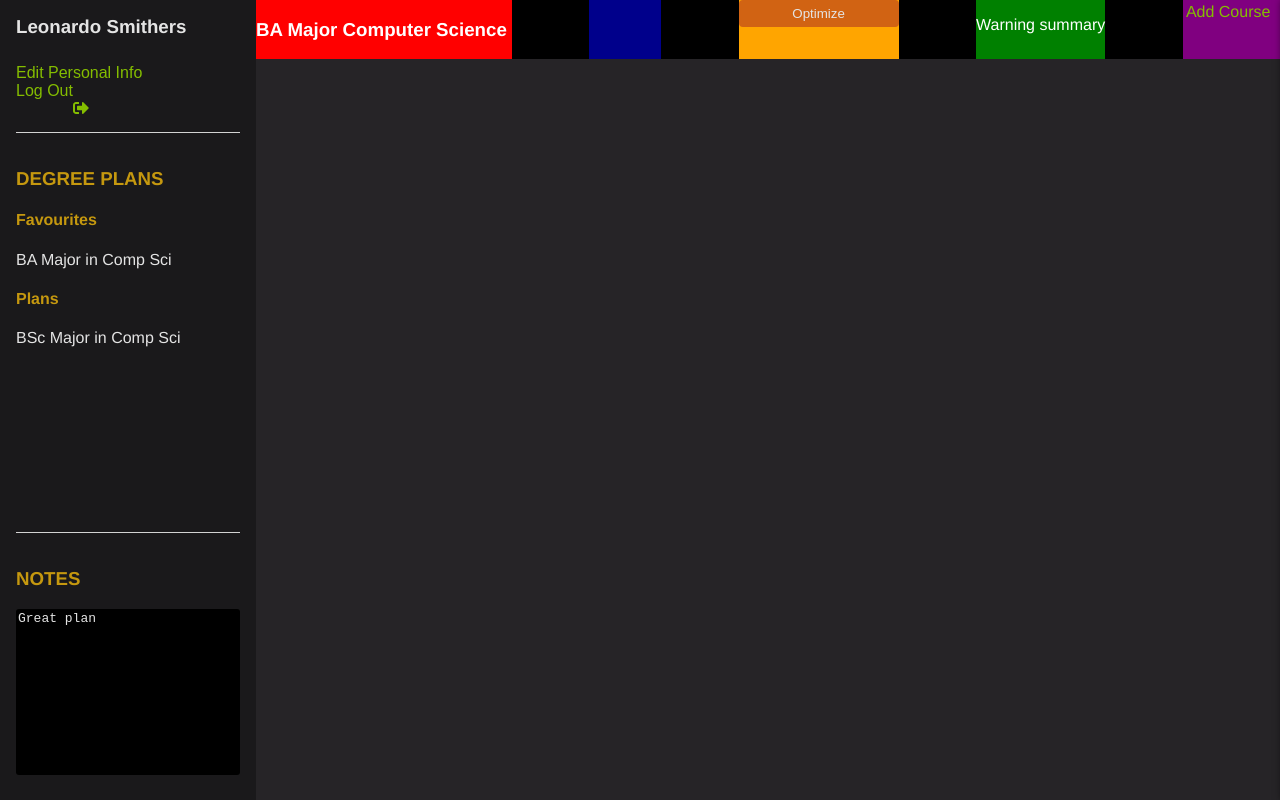
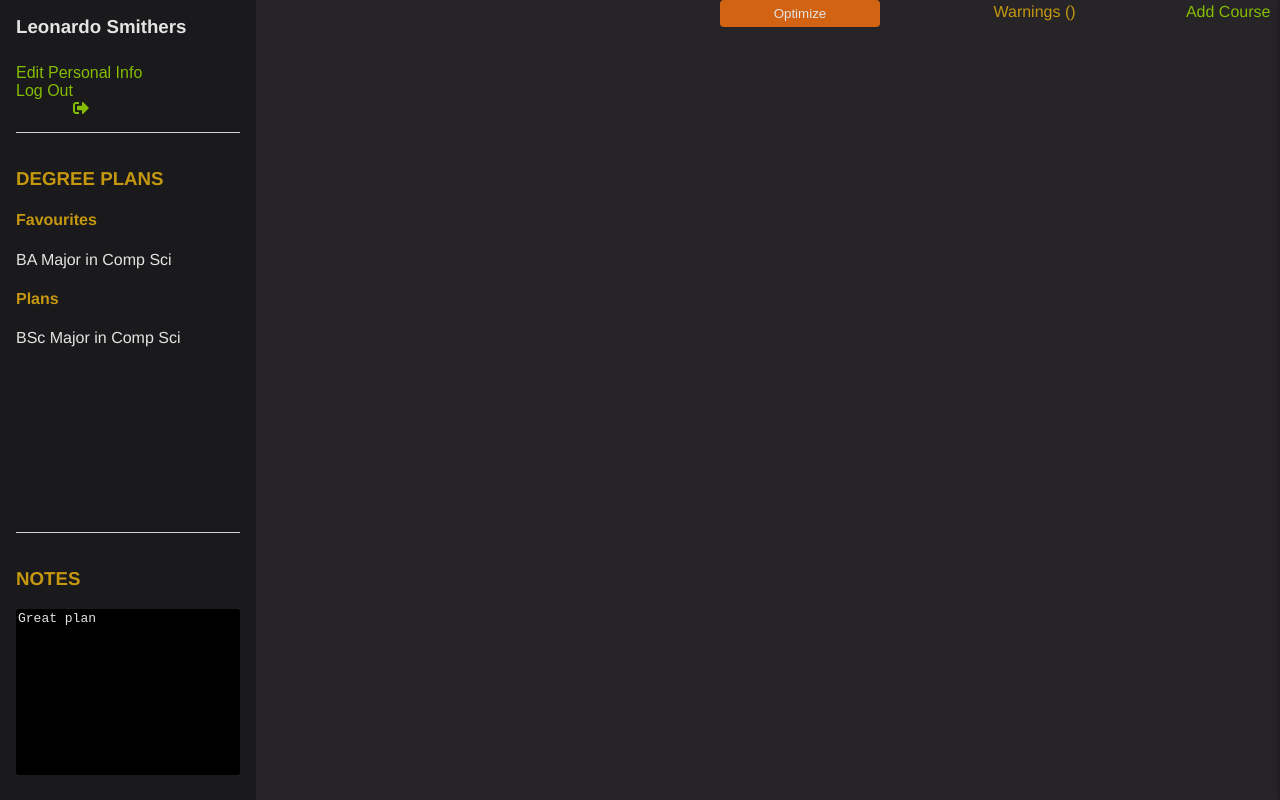
Before and after one commit to UBCO-COSC499-Winter-2018-Term-1-2/visual-course-planner, a React app in the folder client/: page /main in a window 1280 px wide. Built offline with nearby package versions, Linux system fonts and the light colour scheme.

Commit message:
Add Warning Summary component to Planner Header

```diff
--- a/client/src/components/PlannerHeader/PlannerHeader.css
+++ b/client/src/components/PlannerHeader/PlannerHeader.css
@@ -3,28 +3,26 @@
     flex-direction: row;
     justify-content: space-between;
     width: 100%;
-    color: white;
-    background-color: black;
+    /* background-color: black; */
 }
 
 .plan-name-container{
     width: 25%;
-    background-color: red;
+    /* background-color: red; */
 }
 
 .favouriteBtn-container{
-    width: 7%;
-    background-color: darkblue;
+    /* width: 7%; */
 }
 
 .optimizeBtn-container{
-    background-color: orange;
+    /* background-color: orange; */
 }
 
 .warning-summary-container{
-    background-color: green;
+    /* background-color: green; */
 }
 
 .addcourseBtn-container{
-    background-color: purple;
+    /* background-color: purple; */
 }
--- a/client/src/components/PlannerHeader/PlannerHeader.js
+++ b/client/src/components/PlannerHeader/PlannerHeader.js
@@ -5,14 +5,18 @@ import PlanName from '../PlanName/PlanName';
 import FavouriteBtn from '../FavouriteBtn/FavouriteBtn';
 import SideBarToggleButton from '../SideBarToggleButton/SideBarToggleButton';
 import OptimizeBtn from '../OptimizeBtn/OptimizeBtn';
+import WarningSummary from '../WarningSummary/WarningSummary';
 
 const PlannerHeader = (props) => {
     return (
         <div className="planner-header-wrapper">
-            <div className="plan-name-container"> <PlanName name="BA Major Computer Science"/> </div>
+            <div className="plan-name-container"> <PlanName name={props.planName}/> </div>
             <div className="favouriteBtn-container"><FavouriteBtn favourite={true}/></div>
             <div className="optimizeBtn-container"><OptimizeBtn click={props.optimize}/></div>
-            <div className="warning-summary-container"><p>Warning summary</p></div>
+            <div className="warning-summary-container">
+                <WarningSummary
+                    numberOfWarnings={props.numberOfWarnings}
+                    click={props.showWarning}/></div>
             <div className="addcourseBtn-container"><SideBarToggleButton click={props.toggleSidebar}/></div>
         </div>
     );
@@ -21,6 +25,7 @@ const PlannerHeader = (props) => {
 PlannerHeader.propTypes = {
     optimize: PropTypes.func.isRequired,
     toggleSidebar: PropTypes.func.isRequired,
+    numberOfWarnings: PropTypes.number.isRequired
 }
 
 export default PlannerHeader;
```
